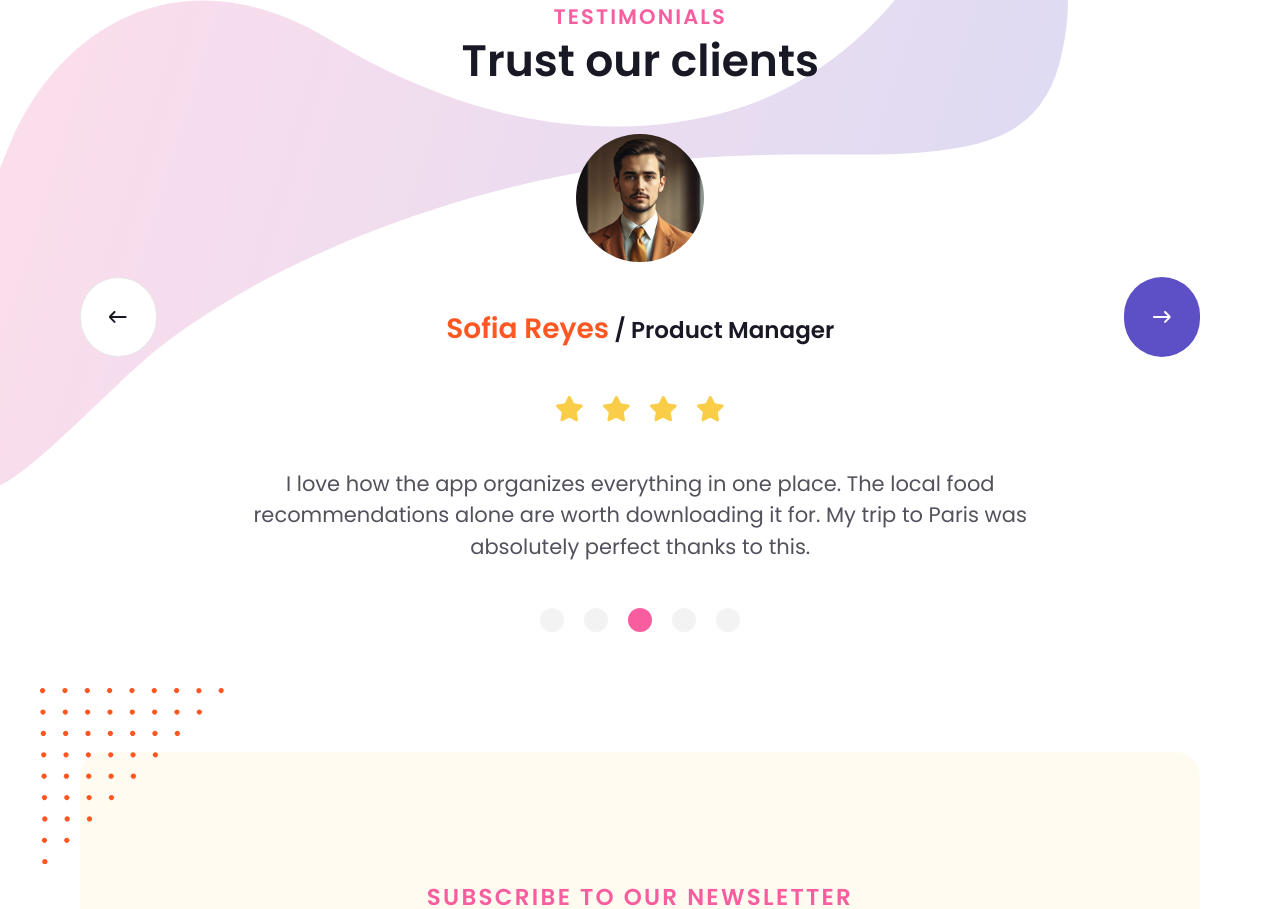
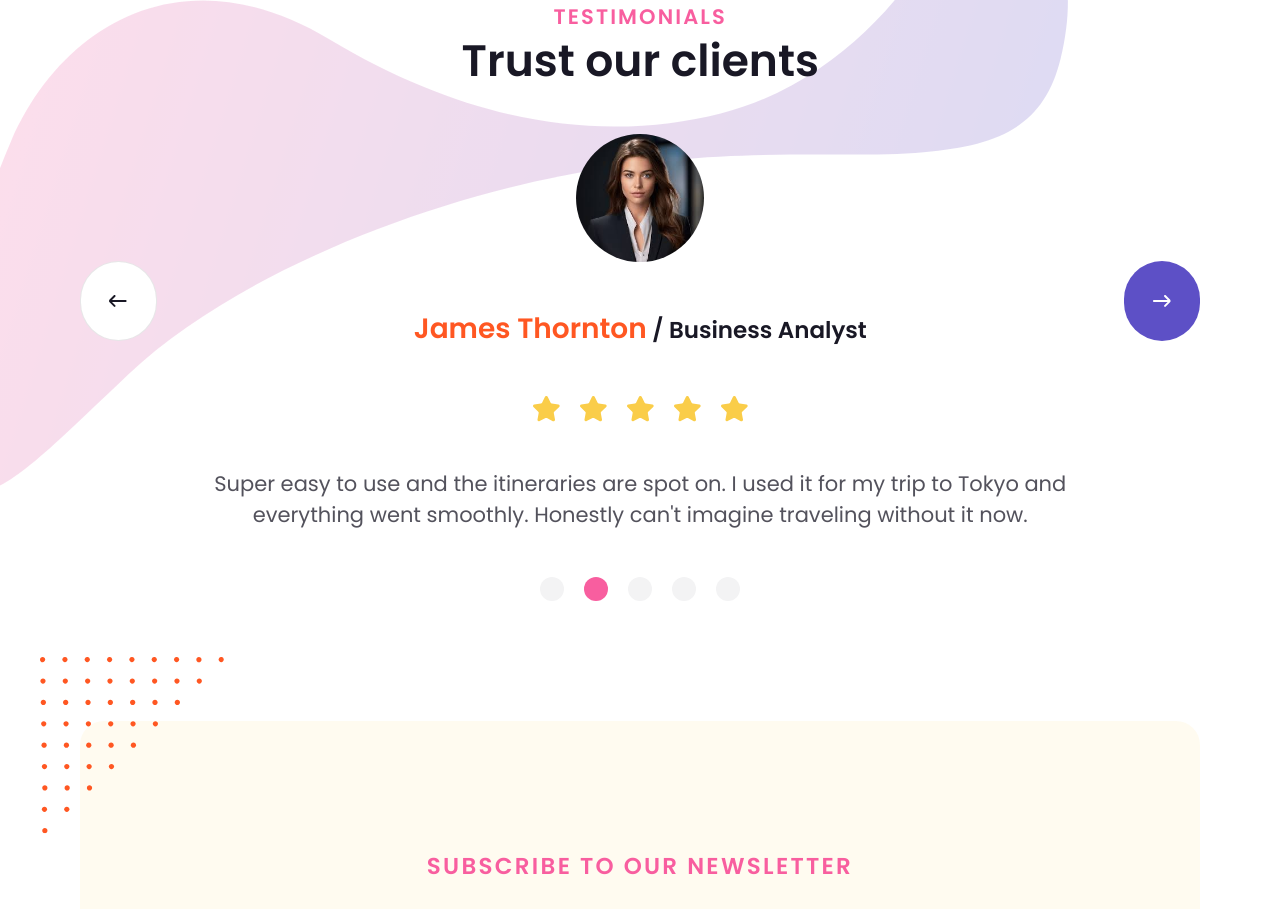
Before and after one commit to Rexenpai-cmd/travlog, a React (Vite) app: page / in a window 1280 px wide. Shown: the part 3380-4289 px from the top of the page. Built offline with nearby package versions, Linux system fonts and the light colour scheme.

Commit message:
feat: add auto-slide to client reviews carousel with pause/resume after manual navigation

```diff
--- a/package.json
+++ b/package.json
@@ -13,6 +13,7 @@
     "@tailwindcss/vite": "^4.2.1",
     "react": "^19.2.0",
     "react-dom": "^19.2.0",
+    "react-fast-marquee": "^1.6.5",
     "react-just-parallax": "^3.1.16",
     "react-router-dom": "^7.13.1",
     "scroll-lock": "^2.1.5",
--- /dev/null
+++ b/src/components/Carousel.jsx
@@ -0,0 +1,7 @@
+import React from "react";
+
+const Carousel = () => {
+    return <div></div>;
+};
+
+export default Carousel;
--- a/src/components/Reviews.jsx
+++ b/src/components/Reviews.jsx
@@ -1,4 +1,4 @@
-import React, { useState } from "react";
+import React, { useEffect, useState } from "react";
 import Button from "./Button";
 import { clientReviews } from "../constants";
 import Section from "./Section";
@@ -9,15 +9,31 @@ import wave from "../assets/svg/gradient-wave.svg";
 import star from "../assets/svg/yellow-star.svg";
 
 const Reviews = () => {
-    const [currentIndex, setCurrentIndex] = useState(2);
+    const [currentIndex, setCurrentIndex] = useState(0);
+    const [lastInteraction, setLastInteraction] = useState(Date.now());
 
     function goNext() {
         setCurrentIndex((prev) => Math.min(prev + 1, clientReviews.length - 1));
+        setLastInteraction(Date.now());
     }
 
     function goPrev() {
         setCurrentIndex((prev) => Math.max(prev - 1, 0));
+        setLastInteraction(Date.now());
     }
+
+    useEffect(() => {
+        const interval = setInterval(() => {
+            const now = Date.now();
+            if (now - lastInteraction > 5000) {
+                setCurrentIndex((prev) =>
+                    prev === clientReviews.length - 1 ? 0 : prev + 1,
+                );
+            }
+        }, 3000);
+
+        return () => clearInterval(interval);
+    }, [lastInteraction]);
 
     return (
         <Section className="relative">
```
Also changed, not shown: 1 other file (tests, documents, lock files or other folders).
